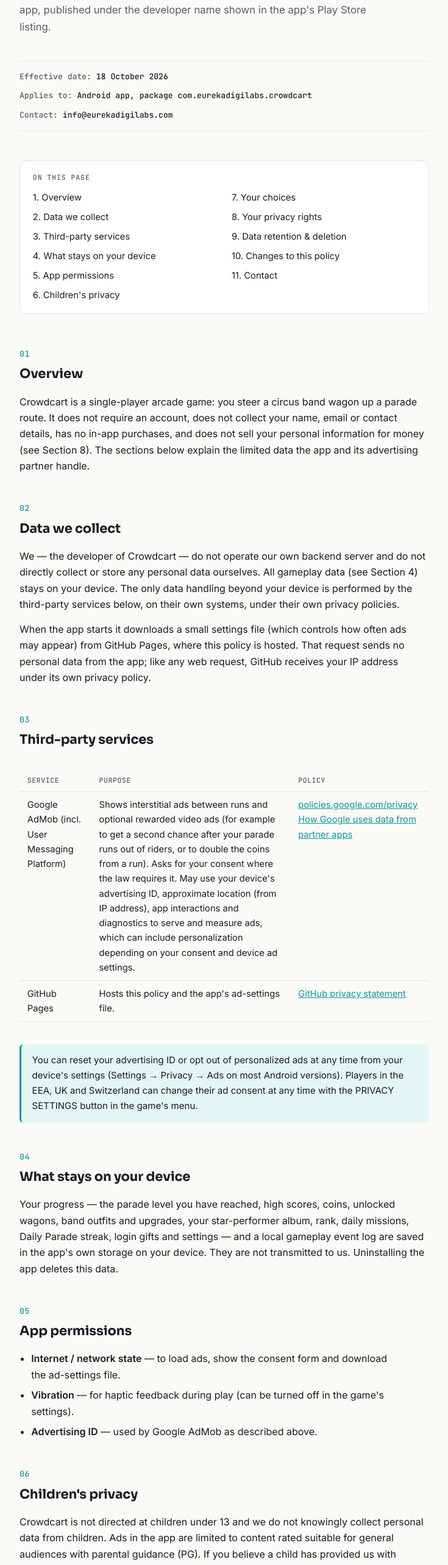
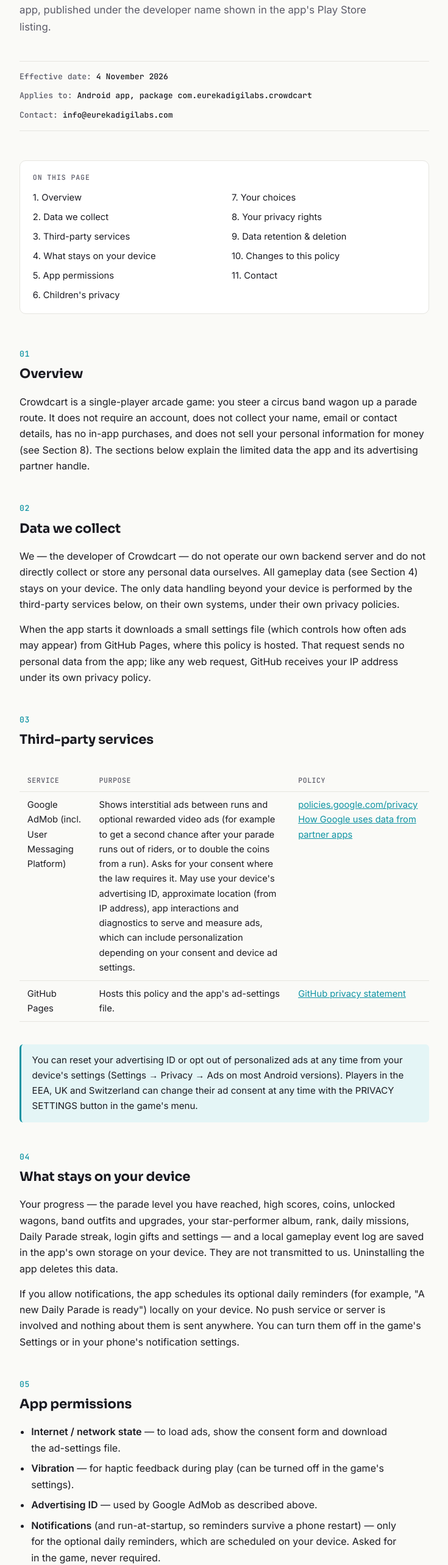
Before and after one commit to cherman95/crowdcart-privacy, a plain HTML site: page index.html in a window 1280 px wide. Shown: the part 189-2756 px from the top of the page at 61% size, without its empty margins (272-1007 px from the left). Drawn offline with Linux system fonts and the light colour scheme.

Commit message:
Privacy policy: optional local daily reminders (notifications permission); effective 4 November 2026
Co-Authored-By: Claude Opus 5.5 <noreply@anthropic.com>

```diff
--- a/index.html
+++ b/index.html
@@ -177,7 +177,7 @@
   <h1>Crowdcart</h1>
   <p class="sub">What we collect, why, and who we share it with — for the Crowdcart mobile app, published under the developer name shown in the app's Play Store listing.</p>
   <div class="meta">
-    <span>Effective date: <b>18 October 2026</b></span>
+    <span>Effective date: <b>4 November 2026</b></span>
     <span>Applies to: <b>Android app, package com.eurekadigilabs.crowdcart</b></span>
     <span>Contact: <b>info@eurekadigilabs.com</b></span>
   </div>
@@ -243,6 +243,7 @@
     <span class="num">04</span>
     <h2>What stays on your device</h2>
     <p>Your progress — the parade level you have reached, high scores, coins, unlocked wagons, band outfits and upgrades, your star-performer album, rank, daily missions, Daily Parade streak, login gifts and settings — and a local gameplay event log are saved in the app's own storage on your device. They are not transmitted to us. Uninstalling the app deletes this data.</p>
+    <p>If you allow notifications, the app schedules its optional daily reminders (for example, "A new Daily Parade is ready") locally on your device. No push service or server is involved and nothing about them is sent anywhere. You can turn them off in the game's Settings or in your phone's notification settings.</p>
   </section>
 
   <section id="permissions">
@@ -252,6 +253,7 @@
       <li><b>Internet / network state</b> — to load ads, show the consent form and download the ad-settings file.</li>
       <li><b>Vibration</b> — for haptic feedback during play (can be turned off in the game's settings).</li>
       <li><b>Advertising ID</b> — used by Google AdMob as described above.</li>
+      <li><b>Notifications</b> (and run-at-startup, so reminders survive a phone restart) — only for the optional daily reminders, which are scheduled on your device. Asked for in the game, never required.</li>
     </ul>
   </section>
 
```
